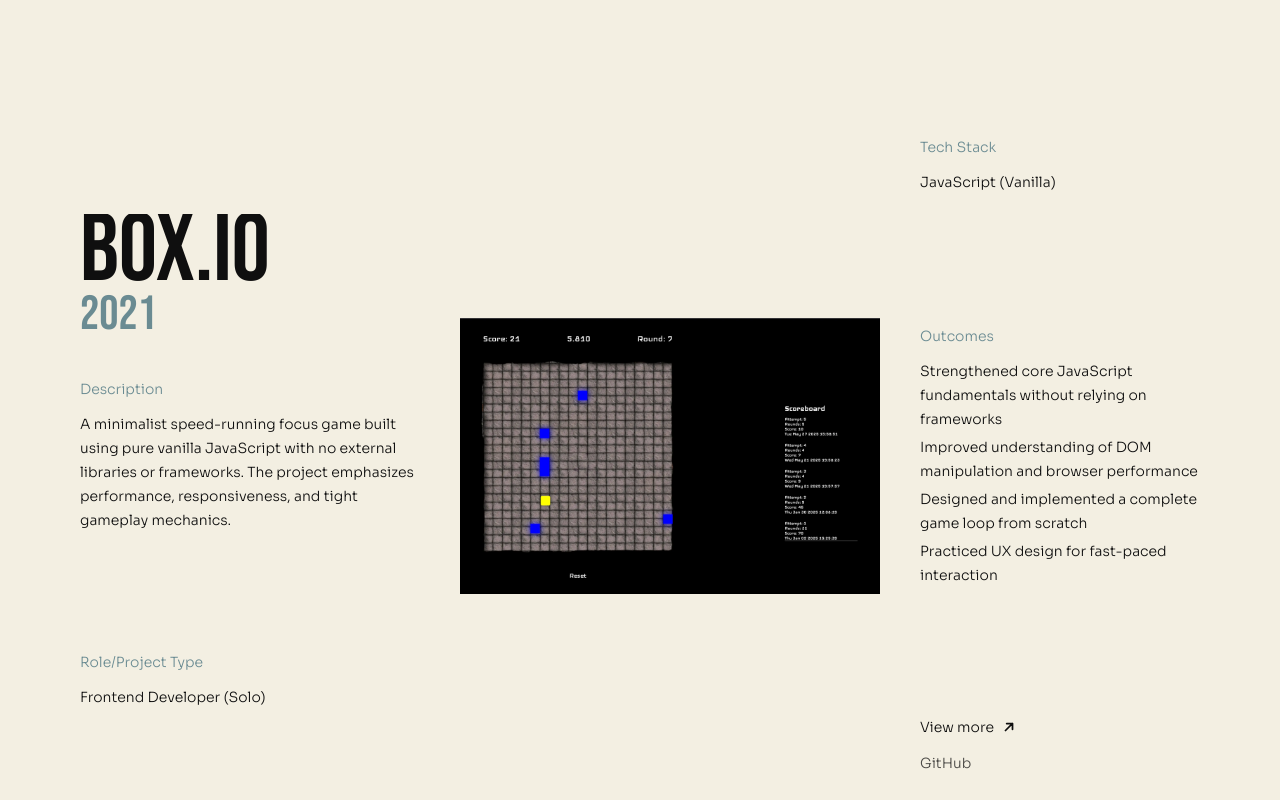
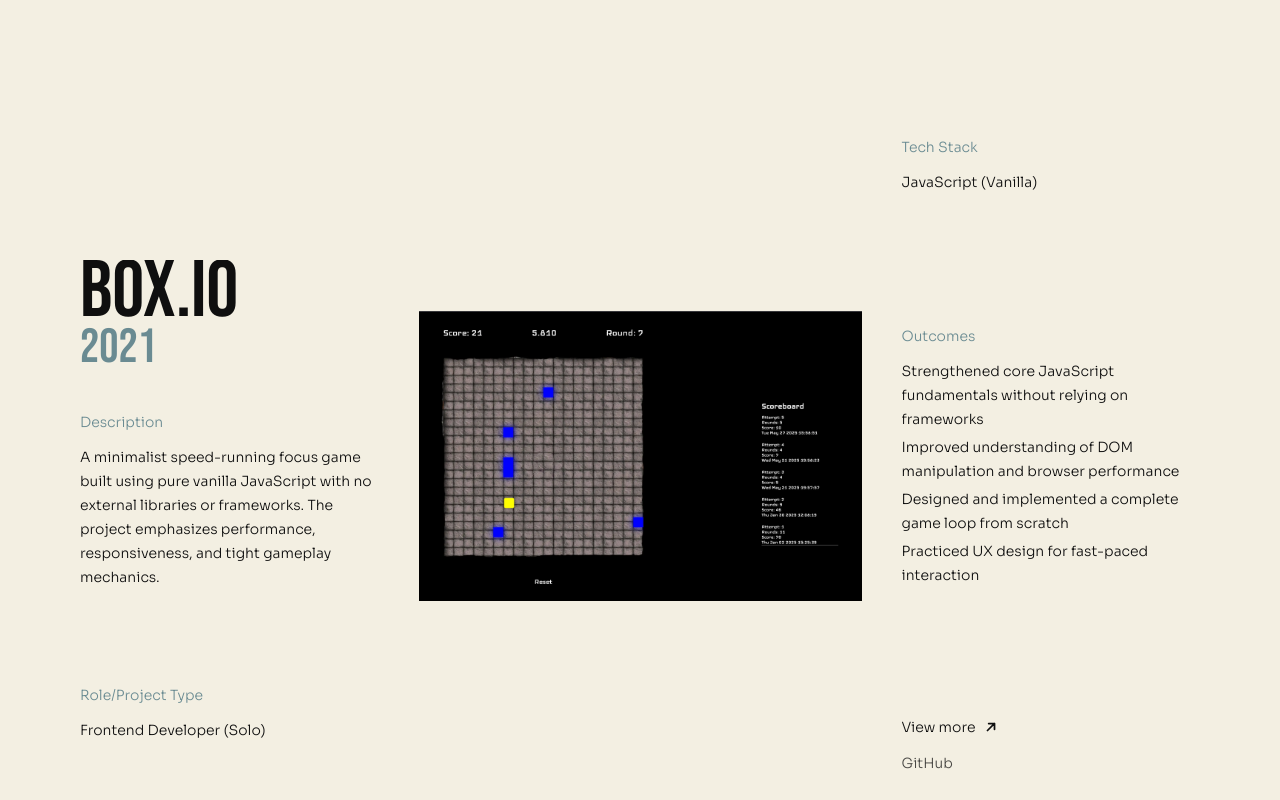
Before and after one commit to Kobeboy15/team_portfolio, a Next.js app: page / in a window 1280 px wide. Shown: the part 5880-6680 px from the top of the page. Built offline with nearby package versions, Linux system fonts and the light colour scheme.

Commit message:
feat: add responsive heading values for projects section

```diff
--- a/src/components/sections/ProjectCard.tsx
+++ b/src/components/sections/ProjectCard.tsx
@@ -180,17 +180,17 @@ export function ProjectCard({ project, className }: ProjectCardProps) {
 
       {/* lg+: fixed skeleton — Cheval-style stable frame for future sticky index */}
       <div className="hidden w-full lg:block">
-        <div className="grid gap-8 lg:grid-cols-[minmax(270px,1fr)_minmax(280px,360px)_minmax(0,220px)] lg:items-stretch lg:gap-y-10 lg:gap-x-6 xl:grid-cols-[minmax(240px,350px)_minmax(320px,443px)_minmax(180px,280px)] xl:gap-x-10 2xl:grid-cols-[minmax(260px,350px)_minmax(443px,var(--token-project-image-width))_minmax(260px,350px)] 2xl:gap-x-[clamp(32px,6vw,123px)]">
-          <div className="flex min-h-0 min-w-0 flex-col gap-8 lg:gap-10">
+        <div className="mx-auto grid w-full max-w-[min(100%,90rem)] gap-8 lg:grid-cols-[minmax(0,1fr)_minmax(280px,360px)_minmax(0,1fr)] lg:items-stretch lg:gap-y-10 lg:gap-x-6 xl:grid-cols-[minmax(0,1fr)_minmax(320px,443px)_minmax(0,1fr)] xl:gap-x-10 2xl:max-w-[min(100%,160rem)] 2xl:grid-cols-[minmax(0,1fr)_minmax(443px,var(--token-project-image-width))_minmax(0,1fr)] 2xl:gap-x-[clamp(32px,6vw,123px)]">
+          <div className="flex min-h-0 min-w-0 flex-col gap-8 lg:h-full lg:justify-center lg:gap-10">
             <header aria-hidden className="shrink-0">
               <div
                 className="flex flex-col justify-end overflow-hidden"
                 style={contentHeightStyle(H.title)}
               >
                 <Heading
-                  size="display-96"
+                  size="display-64"
                   as="h2"
-                  className="line-clamp-2 text-display-48! leading-[0.8] sm:text-display-96!"
+                  className="line-clamp-2 xl:text-[5rem]! xl:leading-[0.8]! 2xl:text-display-96!"
                 >
                   <span>{project.title}</span>
                 </Heading>
@@ -246,7 +246,7 @@ export function ProjectCard({ project, className }: ProjectCardProps) {
             />
           </div>
 
-          <div className="flex min-h-0 min-w-0 flex-col gap-8 lg:gap-10 xl:gap-12">
+          <div className="flex min-h-0 min-w-0 flex-col gap-8 lg:h-full lg:justify-center lg:gap-10 xl:gap-12">
             {project.techStack.length > 0 ? (
               <div className="flex min-h-0 flex-col gap-3">
                 <p className="font-sans text-sora-14 font-light text-accent">
@@ -285,7 +285,7 @@ export function ProjectCard({ project, className }: ProjectCardProps) {
 
             {hasLinks ? (
               <div
-                className="mt-auto flex shrink-0 flex-col gap-3 pt-1"
+                className="flex shrink-0 flex-col gap-3 pt-1"
                 style={{
                   minHeight:
                     PROJECT_CARD_DESKTOP_LINK_ROW_MIN_HEIGHT_PX * 2 + 12,
--- a/src/components/ui/Heading.tsx
+++ b/src/components/ui/Heading.tsx
@@ -3,6 +3,8 @@ export type HeadingSize =
   | "hero-2" // 172px, tracking +2%
   | "display-128" // 128px
   | "display-96" // 96px
+  | "display-80" // 80px / 5rem — project card title (xl); local to Heading, not global tokens
+  | "display-64" // 64px / 4rem — project card title (lg); local to Heading, not global tokens
   | "display-48" // 48px
   | "years"; // 218px, tracking -5%
 
@@ -45,6 +47,8 @@ const sizeClassName: Record<HeadingSize, string> = {
   years: "text-years leading-[var(--text-years--line-height)] tracking-years",
   "display-128": "text-display-128",
   "display-96": "text-display-96",
+  "display-80": "text-[5rem] leading-[0.8]",
+  "display-64": "text-[4rem] leading-[0.8]",
   "display-48": "text-display-48",
 };
 
```
